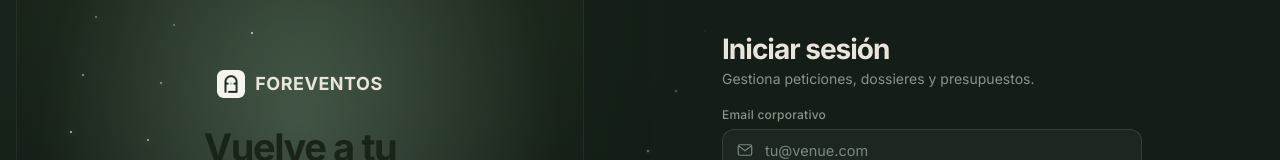
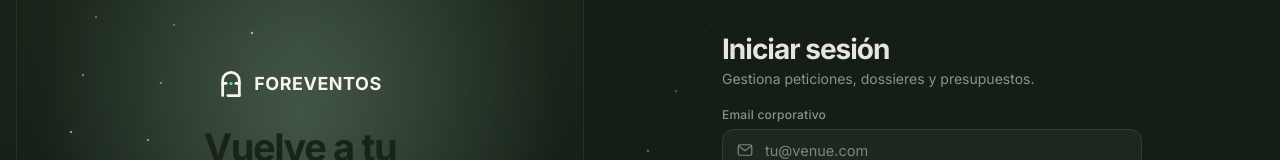
Before and after one commit to weddingvenuespain-wvspartners/wvs-venue-portal, a Next.js app: page / in a window 1280 px wide. Shown: the part 130-290 px from the top of the page. Built offline with nearby package versions, Linux system fonts and the light colour scheme; no server answers; a web font is replaced by a local one.

Commit message:
fix: use bare cream ForEventos mark (no badge) on dark surfaces
- Swap the beige badge for the transparent cream door icon in sidebar, login and signup
- Render the FOREVENTOS wordmark in cream, aligned with the icon

```diff
--- a/app/page.tsx
+++ b/app/page.tsx
@@ -139,8 +139,8 @@ function Hero() {
       <div style={{ position: 'relative', zIndex: 2, maxWidth: 340 }}>
         {/* Brand */}
         <div style={{ display: 'inline-flex', alignItems: 'center', gap: 10, marginBottom: 28, justifyContent: 'center' }}>
-          <img src="/foreventos-assets/favicon.png" alt="ForEventos" style={{ height: 28, width: 'auto', borderRadius: 6 }} />
-          <span style={{ fontFamily: "'Satoshi', 'Inter', sans-serif", fontWeight: 700, letterSpacing: 0.5, fontSize: 18, color: '#E8E6DC' }}>
+          <img src="/foreventos-assets/foreventos-icon-cream.svg" alt="ForEventos" style={{ height: 26, width: 'auto', display: 'block' }} />
+          <span style={{ fontFamily: "'Satoshi', 'Inter', sans-serif", fontWeight: 700, letterSpacing: 0.5, fontSize: 18, color: '#F5F4EE' }}>
             FOREVENTOS
           </span>
         </div>
@@ -473,8 +473,8 @@ function LoginPageInner() {
               {/* Card head */}
               <div style={{ marginBottom: 16 }}>
                 <div className="fe-form-brand" style={{ alignItems: 'center', gap: 10, marginBottom: 12 }}>
-                  <img src="/foreventos-assets/favicon.png" alt="ForEventos" style={{ height: 28, width: 'auto', borderRadius: 6 }} />
-                  <span style={{ fontFamily: "'Satoshi','Inter',sans-serif", fontWeight: 700, letterSpacing: 0.5, fontSize: 20, color: '#E8E6DC' }}>
+                  <img src="/foreventos-assets/foreventos-icon-cream.svg" alt="ForEventos" style={{ height: 26, width: 'auto', display: 'block' }} />
+                  <span style={{ fontFamily: "'Satoshi','Inter',sans-serif", fontWeight: 700, letterSpacing: 0.5, fontSize: 20, color: '#F5F4EE' }}>
                     FOREVENTOS
                   </span>
                 </div>
--- a/app/signup/page.tsx
+++ b/app/signup/page.tsx
@@ -261,8 +261,8 @@ function SignupPageInner() {
         }}>
           {/* Brand */}
           <div style={{ display: 'flex', alignItems: 'center', gap: 10, marginBottom: 24, justifyContent: 'center' }}>
-            <img src="/foreventos-assets/favicon.png" alt="ForEventos" style={{ height: 26, width: 'auto', borderRadius: 6 }} />
-            <span style={{ fontFamily: "'Satoshi','Inter',sans-serif", fontWeight: 700, letterSpacing: 0.5, fontSize: 18, color: '#E8E6DC' }}>
+            <img src="/foreventos-assets/foreventos-icon-cream.svg" alt="ForEventos" style={{ height: 24, width: 'auto', display: 'block' }} />
+            <span style={{ fontFamily: "'Satoshi','Inter',sans-serif", fontWeight: 700, letterSpacing: 0.5, fontSize: 18, color: '#F5F4EE' }}>
               FOREVENTOS
             </span>
           </div>
--- a/components/Sidebar.tsx
+++ b/components/Sidebar.tsx
@@ -215,9 +215,9 @@ export default function Sidebar() {
   return (
     <div className="sidebar">
       <div className="sidebar-logo">
-        <div style={{ display: 'flex', alignItems: 'center', gap: 10, marginBottom: 6 }}>
-          <img src="/foreventos-assets/favicon.png" alt="" style={{ height: 22, width: 'auto', borderRadius: 5, opacity: 0.9 }} />
-          <span className="brand">FOREVENTOS</span>
+        <div style={{ display: 'flex', alignItems: 'center', gap: 9, marginBottom: 6 }}>
+          <img src="/foreventos-assets/foreventos-icon-cream.svg" alt="ForEventos" style={{ height: 22, width: 'auto', display: 'block' }} />
+          <span className="brand" style={{ color: '#F5F4EE' }}>FOREVENTOS</span>
         </div>
         <span className="venue-name" style={{ display: 'inline-flex', alignItems: 'center', gap: 6 }}>
           <span style={{ width: 5, height: 5, borderRadius: '50%', background: '#4A6B52', display: 'inline-block', flexShrink: 0 }} />
```
Also changed, not shown: public/foreventos-assets/foreventos-icon-cream.svg (added).
